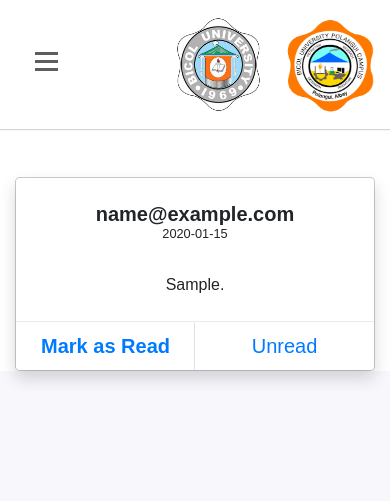
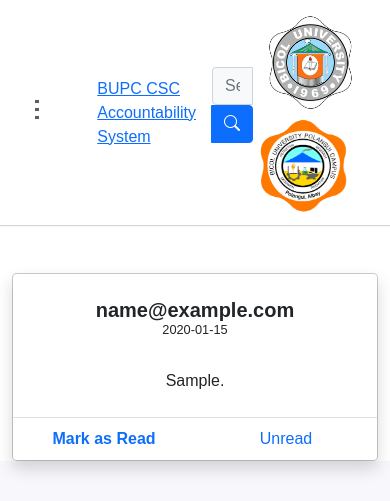
Before and after one commit to geelato-b/Capstone, a PHP site: page /admin/feedback.php in a window 390 px wide. Shown: the top 501 px of the page. Run offline with PHP 8.4, Linux system fonts and the light colour scheme; the visitor is signed in with stand-in values (Sample User, id 1); data comes from the database, SQL or seed files in the repository; tables that the repository leaves empty hold one stand-in row (values such as "Sample post").

Commit message:
Add files via upload

```diff
--- a/admin/GCash.php
+++ b/admin/GCash.php
@@ -87,9 +87,11 @@ if(isset($_SESSION['user_type']) && isset($_SESSION['stud_id']) ){
           <!-- Topbar Navbar -->
 
           <div class="container-fluid">
+          <div id="nav-alert">
+                  <a href="index.php">BUPC CSC Accountability System</a>
+              </div>
 
                <form class="d-flex">
-
                <div class="input-group mb-3">
                <input type="text" class="form-control bg-light " placeholder="Search for..." aria-label="Search">
                <button class="btn btn-primary" type="button">
--- a/admin/feedback.php
+++ b/admin/feedback.php
@@ -17,13 +17,12 @@ if(isset($_SESSION['user_type']) && isset($_SESSION['stud_id']) ){
     <!-- Required meta tags -->
     <meta charset="utf-8">
     <meta name="viewport" content="width=device-width, initial-scale=1, shrink-to-fit=no">
-
     <!-- Bootstrap CSS -->
-    <link rel="stylesheet" href="https://stackpath.bootstrapcdn.com/bootstrap/4.1.3/css/bootstrap.min.css" integrity="sha384-MCw98/SFnGE8fJT3GXwEOngsV7Zt27NXFoaoApmYm81iuXoPkFOJwJ8ERdknLPMO" crossorigin="anonymous">
+    <link rel="stylesheet" href="https://cdn.jsdelivr.net/npm/bootstrap@5.0.1/dist/css/bootstrap.min.css" >
     <link rel="stylesheet" href="https://cdn.jsdelivr.net/npm/bootstrap-icons@1.5.0/font/bootstrap-icons.css">
+    <title>Admin Dashboard: BUPC CSC Accountability System</title>
     <link rel="stylesheet" href="../css/dash.css">
     <link rel="stylesheet" href="https://use.fontawesome.com/releases/v5.7.2/css/all.css" >
-    <title>Admin Dashboard: BUPC CSC Accountability System</title>
   </head>
   <body>
   <div id="wrapper">
@@ -33,7 +32,6 @@ if(isset($_SESSION['user_type']) && isset($_SESSION['stud_id']) ){
     <nav class="fixed-top align-top" id="sidebar-wrapper" role="navigation">
        <div class="simplebar-content" style="padding: 0px;">
 				<a class="sidebar-brand" href="index.php">
-        <br>
           <span class="align-middle">BUPC CSC Accountability System</span>
         </a>
 
@@ -41,22 +39,18 @@ if(isset($_SESSION['user_type']) && isset($_SESSION['stud_id']) ){
 
       <li class="sidebar-header"></li>
 	  <li class="">
-      <a href="index.php" class="nav-link text-left active"  role="button"><i class="bi bi-house-door"></i>Dashboard </a></li>
+      <a href="index.php" class="nav-link text-left"  role="button"><i class="bi bi-house-door"></i>Dashboard </a></li>
 
       <li class="has-sub">
-		  <a class="nav-link collapsed text-left" href="#collapseExample2" role="button" data-toggle="collapse" >
+        <a class="nav-link collapsed text-left active" data-bs-toggle="collapse" data-bs-target="#dashboard-collapse" aria-expanded="false">
         <i class="bi bi-people-fill"></i>Student
         </a>
-		  <div class="collapse menu mega-dropdown" id="collapseExample2">
-        <div class="dropmenu" aria-labelledby="navbarDropdown">
-		  <div class="container-fluid ">
+        <div class="collapse" id="dashboard-collapse">
             <div class="submenu-box">
-										<ul class="list-unstyled m-0">
-											<li><a href="student_acc.php">Student Account</a></li>
-											<li><a href="student_info.php">Student Information</a></li>
+            <ul class="btn-toggle-nav list-unstyled fw-normal pb-1 small">
+            <li><a href="student_acc.php" class="nav-link text-left active">Student Account</a></li>
+            <li><a href="student_info.php" class="nav-link text-left active">Student Information</a></li>
           </ul>
-									</div>
-								</div>
         </div>
         </div>
       </li>
@@ -83,7 +77,6 @@ if(isset($_SESSION['user_type']) && isset($_SESSION['stud_id']) ){
        <div class="container-fluid p-0 px-lg-0 px-md-0">
         <!-- Topbar -->
         <nav class="navbar navbar-expand navbar-light my-navbar">
-
           <!-- Sidebar Toggle (Topbar) -->
             <div type="button"  id="bar" class="nav-icon1 hamburger animated fadeInLeft is-closed" data-toggle="offcanvas">
                <span></span>
@@ -91,30 +84,28 @@ if(isset($_SESSION['user_type']) && isset($_SESSION['stud_id']) ){
 				       <span></span>
             </div>
 
+           <!-- Topbar Navbar -->
 
-          <!-- Topbar Search -->
-          <form class="d-none d-sm-inline-block form-inline navbar-search">
-            <div class="input-group">
+              <div class="container-fluid">
+              <div id="nav-alert">
+                  <a href="index.php">BUPC CSC Accountability System</a>
+              </div>
+                <form class="d-flex">
+                <div class="input-group mb-3">
                 <input type="text" class="form-control bg-light " placeholder="Search for..." aria-label="Search">
-              <div class="input-group-append">
                 <button class="btn btn-primary" type="button">
                 <i class="bi bi-search"></i>
                 </button>
                 </div>
-            </div>
                 </form>
 
-          <!-- Topbar Navbar -->
-          <ul class="navbar-nav ml-auto">
-            <li>
                 <div>
                 <img class="img-profile " src="../img/logo2.png" width="115px" height="105px">
                    <img class="img-profile" src="../img/logo1.png" width="100px" height="100px">
                 </div>
 
-            </li>
+              </div>
 
-          </ul>
 
         </nav>
         <!-- End of Topbar -->
@@ -210,12 +201,9 @@ else{
 
     <!-- Optional JavaScript -->
     <!-- jQuery first, then Popper.js, then Bootstrap JS -->
-    <script src="https://code.jquery.com/jquery-3.3.1.slim.min.js" integrity="sha384-q8i/X+965DzO0rT7abK41JStQIAqVgRVzpbzo5smXKp4YfRvH+8abtTE1Pi6jizo" crossorigin="anonymous"></script>
-    <script src="https://cdnjs.cloudflare.com/ajax/libs/popper.js/1.14.3/umd/popper.min.js" integrity="sha384-ZMP7rVo3mIykV+2+9J3UJ46jBk0WLaUAdn689aCwoqbBJiSnjAK/l8WvCWPIPm49" crossorigin="anonymous"></script>
-    <script src="https://stackpath.bootstrapcdn.com/bootstrap/4.1.3/js/bootstrap.min.js" integrity="sha384-ChfqqxuZUCnJSK3+MXmPNIyE6ZbWh2IMqE241rYiqJxyMiZ6OW/JmZQ5stwEULTy" crossorigin="anonymous"></script>
-
-  <script src="https://code.jquery.com/jquery-3.5.1.js" integrity="sha256-QWo7LDvxbWT2tbbQ97B53yJnYU3WhH/C8ycbRAkjPDc=" crossorigin="anonymous"></script>
-
+    <script src="https://code.jquery.com/jquery-3.3.1.slim.min.js"></script>
+    <script src="https://cdn.jsdelivr.net/npm/@popperjs/core@2.9.2/dist/umd/popper.min.js" ></script>
+    <script src="https://cdn.jsdelivr.net/npm/bootstrap@5.0.1/dist/js/bootstrap.min.js" ></script>
 
  <script>
 
--- a/admin/payment.php
+++ b/admin/payment.php
@@ -85,6 +85,9 @@ if(isset($_SESSION['user_type']) && isset($_SESSION['stud_id']) ){
            <!-- Topbar Navbar -->
 
            <div class="container-fluid">
+           <div id="nav-alert">
+                  <a href="index.php">BUPC CSC Accountability System</a>
+              </div>
 
                <form class="d-flex">
                <div class="input-group mb-3">
--- a/admin/status.php
+++ b/admin/status.php
@@ -86,6 +86,9 @@ if(isset($_SESSION['user_type']) && isset($_SESSION['stud_id']) ){
           <!-- Topbar Navbar -->
 
           <div class="container-fluid">
+          <div id="nav-alert">
+                  <a href="index.php">BUPC CSC Accountability System</a>
+              </div>
 
                <form class="d-flex">
                <div class="input-group mb-3">
--- a/admin/student_acc.php
+++ b/admin/student_acc.php
@@ -87,7 +87,9 @@ if(isset($_SESSION['user_type']) && isset($_SESSION['stud_id']) ){
            <!-- Topbar Navbar -->
 
               <div class="container-fluid">
-
+              <div id="nav-alert">
+                  <a href="index.php">BUPC CSC Accountability System</a>
+              </div>
                 <form class="d-flex">
                 <div class="input-group mb-3">
                 <input type="text" class="form-control bg-light " placeholder="Search for..." aria-label="Search">
--- a/admin/student_info.php
+++ b/admin/student_info.php
@@ -86,7 +86,9 @@ if(isset($_SESSION['user_type']) && isset($_SESSION['stud_id']) ){
           <!-- Topbar Navbar -->
 
           <div class="container-fluid">
-
+             <div id="nav-alert">
+                  <a href="index.php">BUPC CSC Accountability System</a>
+              </div>
                <form class="d-flex">
                <div class="input-group mb-3">
                <input type="text" class="form-control bg-light " placeholder="Search for..." aria-label="Search">
--- a/admin/update.php
+++ b/admin/update.php
@@ -86,6 +86,9 @@ if(isset($_SESSION['usertype']) && isset($_SESSION['stud_id']) ){
           <!-- Topbar Navbar -->
 
           <div class="container-fluid">
+              <div id="nav-alert">
+                  <a href="index.php">BUPC CSC Accountability System</a>
+              </div>
 
                <form class="d-flex">
                <div class="input-group mb-3">
```
Lines whose indentation alone changed are shown as unchanged.
